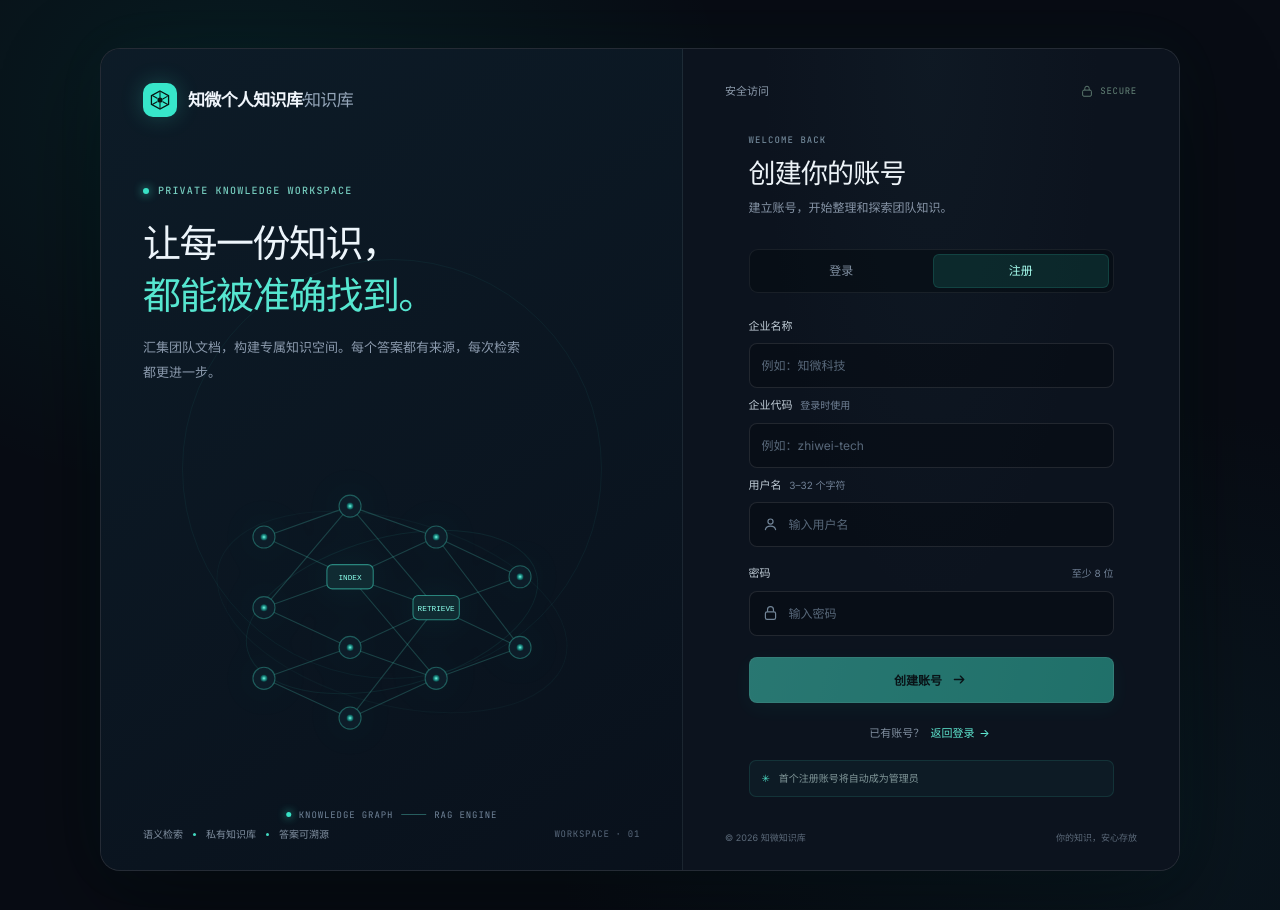
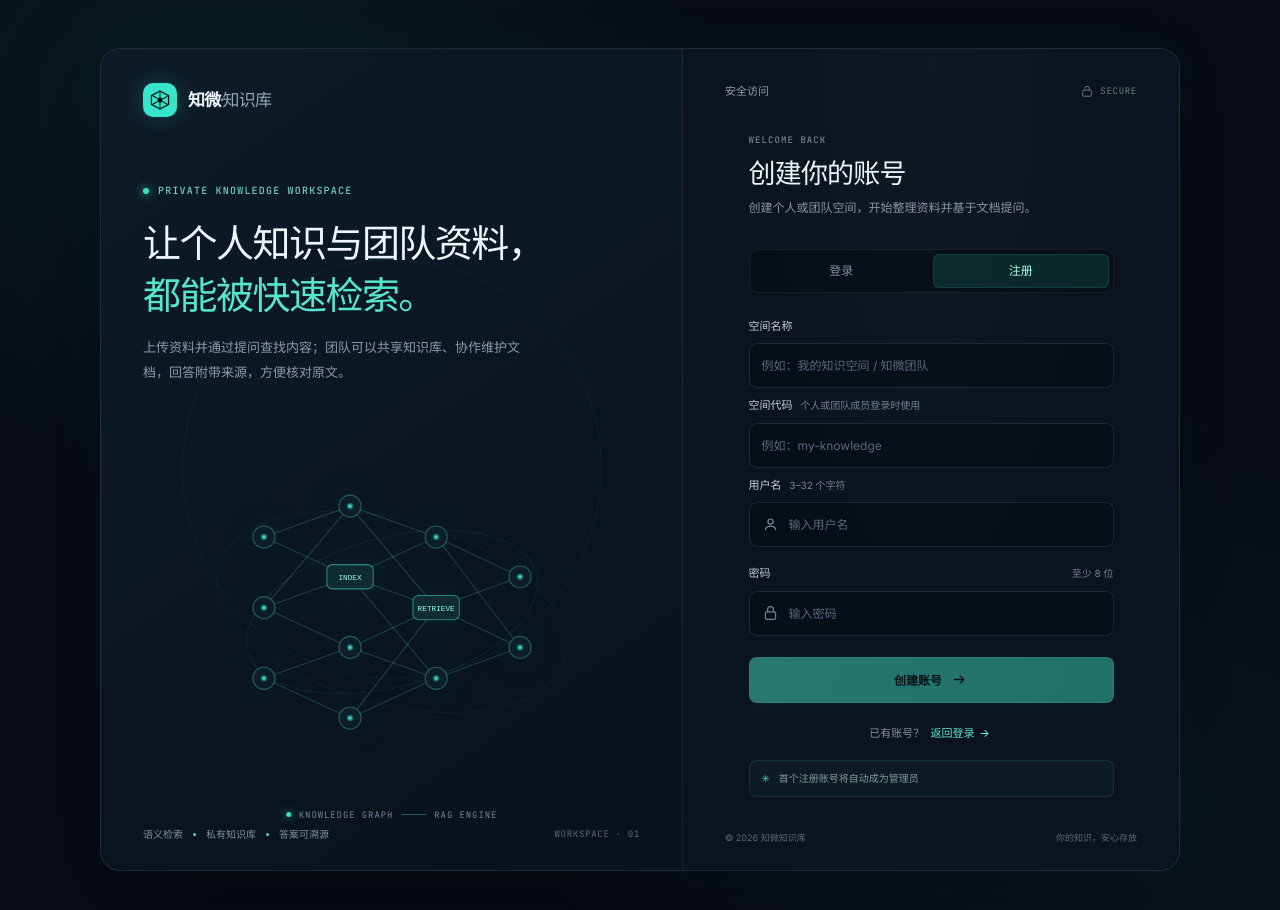
Before and after one commit to xiajia666/RAG, a React (Vite) app in the folder frontend/: page /#/login in a window 1280 px wide. Both pictures are taken after a click on the tab "注册". Shown: the top 910 px of the page. Built offline with nearby package versions, Linux system fonts and the light colour scheme.

Commit message:
页面介绍修改

```diff
--- a/frontend/index.html
+++ b/frontend/index.html
@@ -3,7 +3,7 @@
   <head>
     <meta charset="UTF-8" />
     <meta name="viewport" content="width=device-width, initial-scale=1.0" />
-    <title>小微企业知识库</title>
+    <title>知微知识库｜个人与团队知识空间</title>
   </head>
   <body>
     <div id="root"></div>
--- a/frontend/src/WorkspaceShell.tsx
+++ b/frontend/src/WorkspaceShell.tsx
@@ -36,7 +36,7 @@ export default function WorkspaceShell() {
       <main className="flex-1 flex flex-col overflow-hidden" style={{ background: 'var(--color-bg)' }}>
         <header className="flex items-center justify-between px-6 py-3 shrink-0" style={{ borderBottom: '1px solid var(--color-border)', background: 'var(--color-surface)', minHeight: 52 }}>
           <div className="flex items-center gap-2 text-xs" style={{ color: 'var(--color-text-3)' }}>
-            <span>NeuralRAG</span><span aria-hidden="true">›</span><span style={{ color: 'var(--color-text-2)' }}>{title}</span>
+            <span>知微知识库</span><span aria-hidden="true">›</span><span style={{ color: 'var(--color-text-2)' }}>{title}</span>
           </div>
           <div className="flex items-center gap-3">
             <div className="hidden md:block text-sm" style={{ color: 'var(--color-text-3)' }}>{user?.username}</div>
--- a/frontend/src/components/Sidebar.tsx
+++ b/frontend/src/components/Sidebar.tsx
@@ -38,7 +38,7 @@ export default function Sidebar(props: Props) {
     <aside className={`sidebar ${props.mobileOpen ? '' : 'hidden'}`}>
       <div className="sidebar-header">
         <span className="sidebar-brand">
-          <span className="dot">●</span>小微企业知识库
+          <span className="dot">●</span>知微知识库
         </span>
         <div className="sidebar-user">
           <span className="name">{props.username}</span>
--- a/frontend/src/components/WorkspaceSidebar.tsx
+++ b/frontend/src/components/WorkspaceSidebar.tsx
@@ -55,7 +55,7 @@ export default function Sidebar({ current, onNavigate, collapsed, onToggle, user
         </div>
         {!collapsed && (
           <span style={{ fontFamily: 'var(--font-display)', fontWeight: 700, fontSize: '1rem', letterSpacing: '-0.02em', whiteSpace: 'nowrap' }}>
-            NeuralRAG
+            知微知识库
           </span>
         )}
         <button
--- a/frontend/src/pages/Login.tsx
+++ b/frontend/src/pages/Login.tsx
@@ -74,15 +74,15 @@ export default function Login() {
     <main className="login-page">
       <div className="login-frame">
         <section className="login-story" aria-label="产品介绍">
-          <a className="login-brand" href="#/login" aria-label="个人知识库首页">
+          <a className="login-brand" href="#/login" aria-label="知微知识库首页">
             <BrandMark />
-            <span>知微个人知识库<span className="login-brand-light">·知识库</span></span>
+            <span>知微<span className="login-brand-light">·知识库</span></span>
           </a>
 
           <div className="login-story-copy">
             <div className="login-eyebrow"><span /> PRIVATE KNOWLEDGE WORKSPACE</div>
-            <h1>让每一份知识，<br /><span>都能被准确找到。</span></h1>
-            <p>汇集团队文档，构建专属知识空间。每个答案都有来源，每次检索都更进一步。</p>
+            <h1>让个人知识与团队资料，<br /><span>都能被快速检索。</span></h1>
+            <p>上传资料并通过提问查找内容；团队可以共享知识库、协作维护文档，回答附带来源，方便核对原文。</p>
           </div>
 
           <div className="login-visual">
@@ -105,7 +105,7 @@ export default function Login() {
             <div className="login-mobile-brand"><BrandMark /><span>知微·知识库</span></div>
             <div className="login-heading-kicker">WELCOME BACK</div>
             <h2>{mode === 'login' ? '欢迎回来' : '创建你的账号'}</h2>
-            <p className="login-form-subtitle">{mode === 'login' ? '登录以继续访问你的知识空间。' : '建立账号，开始整理和探索团队知识。'}</p>
+            <p className="login-form-subtitle">{mode === 'login' ? '登录以继续访问你的知识空间。' : '创建个人或团队空间，开始整理资料并基于文档提问。'}</p>
 
             <div className="login-mode-tabs" role="tablist" aria-label="账户操作">
               <button type="button" role="tab" aria-selected={mode === 'login'} className={mode === 'login' ? 'active' : ''} onClick={() => switchMode('login')}>登录</button>
@@ -114,11 +114,11 @@ export default function Login() {
 
             <form className="login-form" onSubmit={submit}>
               {mode === 'register' && <>
-                <label htmlFor="tenant-name">企业名称</label>
-                <div className="login-input-wrap"><input id="tenant-name" value={tenantName} onChange={(e) => setTenantName(e.target.value)} placeholder="例如：知微科技" maxLength={128} /></div>
+                <label htmlFor="tenant-name">空间名称</label>
+                <div className="login-input-wrap"><input id="tenant-name" value={tenantName} onChange={(e) => setTenantName(e.target.value)} placeholder="例如：我的知识空间 / 知微团队" maxLength={128} /></div>
               </>}
-              <label htmlFor="tenant-code">企业代码 <span className="login-field-hint">登录时使用</span></label>
-              <div className="login-input-wrap"><input id="tenant-code" value={tenantCode} onChange={(e) => setTenantCode(e.target.value.toLowerCase().replace(/[^a-z0-9-]/g, ''))} placeholder="例如：zhiwei-tech" autoComplete="organization" maxLength={64} /></div>
+              <label htmlFor="tenant-code">空间代码 <span className="login-field-hint">个人或团队成员登录时使用</span></label>
+              <div className="login-input-wrap"><input id="tenant-code" value={tenantCode} onChange={(e) => setTenantCode(e.target.value.toLowerCase().replace(/[^a-z0-9-]/g, ''))} placeholder="例如：my-knowledge" autoComplete="organization" maxLength={64} /></div>
 
               <label htmlFor="login-username">用户名 {mode === 'register' && <span className="login-field-hint">3–32 个字符</span>}</label>
               <div className="login-input-wrap"><svg viewBox="0 0 20 20" fill="none" aria-hidden="true"><circle cx="10" cy="6.5" r="3" stroke="currentColor" strokeWidth="1.4" /><path d="M4 16c.5-2.5 2.5-4 6-4s5.5 1.5 6 4" stroke="currentColor" strokeWidth="1.4" strokeLinecap="round" /></svg><input id="login-username" value={username} onChange={(e) => setUsername(e.target.value)} placeholder="输入用户名" autoComplete="username" autoFocus maxLength={mode === 'register' ? 32 : undefined} /></div>
--- a/frontend/src/workspace-pages/Dashboard.tsx
+++ b/frontend/src/workspace-pages/Dashboard.tsx
@@ -21,7 +21,7 @@ export default function Dashboard({ onNavigate }: { onNavigate: (page: string) =
     { label: '知识库总数', value: data.stats.knowledge_bases, color: 'var(--color-cyan)', icon: '▤' },
     { label: '文档总量', value: data.stats.documents, color: 'var(--color-blue)', icon: '▧' },
     { label: '本月问答次数', value: data.stats.queries_this_month, color: 'var(--color-violet)', icon: '◌' },
-    { label: '团队成员', value: data.stats.members, color: 'var(--color-green)', icon: '♙' },
+    { label: '空间成员', value: data.stats.members, color: 'var(--color-green)', icon: '♙' },
   ]
   const actions = [
     { label: '新建知识库', target: 'kbs/new', icon: '+', color: 'var(--color-cyan)' },
@@ -32,7 +32,7 @@ export default function Dashboard({ onNavigate }: { onNavigate: (page: string) =
   return (
     <div className="flex-1 overflow-y-auto animate-fade-in" style={{ padding: '24px 28px' }}>
       <div className="flex items-start justify-between mb-8">
-        <div><h1 style={{ fontFamily: 'var(--font-display)', fontWeight: 700, fontSize: '1.5rem' }}>你好，{user?.nickname || user?.username} 👋</h1><p className="text-sm mt-1" style={{ color: 'var(--color-text-2)' }}>这是你的企业知识库概览</p></div>
+        <div><h1 style={{ fontFamily: 'var(--font-display)', fontWeight: 700, fontSize: '1.5rem' }}>你好，{user?.nickname || user?.username} 👋</h1><p className="text-sm mt-1" style={{ color: 'var(--color-text-2)' }}>个人资料与团队知识空间，一站管理</p></div>
         <button onClick={() => onNavigate('kbs/new')} className="px-4 py-2 rounded-lg text-sm font-medium" style={{ background: 'var(--color-cyan)', color: 'var(--color-text-inv)' }}>＋ 新建知识库</button>
       </div>
       {error && <div className="mb-4 text-sm" style={{ color: 'var(--color-red)' }}>{error}</div>}
--- a/frontend/src/workspace-pages/Settings.tsx
+++ b/frontend/src/workspace-pages/Settings.tsx
@@ -41,7 +41,7 @@ export default function Settings() {
   const security = settings.security || {}
   const toggles = [{ id: 'two_factor', title: '双因素认证', desc: '当前版本尚未接入验证码服务' }, { id: 'sso', title: '单点登录（SSO）', desc: '当前版本尚未接入企业身份提供商' }, { id: 'audit_log', title: '操作审计日志', desc: '审计日志功能尚未启用' }, { id: 'ip_allowlist', title: 'IP 白名单', desc: '限制访问来源需在网关或服务器配置' }]
   return <div className="flex-1 overflow-y-auto p-6 animate-fade-in"><h1 className="text-2xl font-bold mb-6">设置</h1><div className="flex gap-1 mb-6 overflow-x-auto" style={{ borderBottom: '1px solid var(--color-border)' }}>{TABS.map(item => <button key={item} onClick={() => setTab(item)} className="px-4 py-3 text-sm whitespace-nowrap" style={{ color: tab === item ? 'var(--color-cyan)' : 'var(--color-text-3)', borderBottom: `2px solid ${tab === item ? 'var(--color-cyan)' : 'transparent'}` }}>{item}</button>)}</div><div className="max-w-3xl space-y-5">{error && <p className="text-sm" style={{ color: 'var(--color-red)' }}>{error}</p>}{saved && <p className="text-sm" style={{ color: 'var(--color-green)' }}>{saved}</p>}
-    {tab === '通用' && <section className="space-y-5"><label className="block text-sm">企业名称<input disabled={!isAdmin} value={name} onChange={e => setName(e.target.value)} className="mt-1 w-full px-3 py-2.5 rounded-lg" style={inputStyle} /></label><div><label className="block text-sm mb-1">企业代码</label><div className="px-3 py-2.5 rounded-lg text-sm" style={{ color: 'var(--color-text-2)', background: 'var(--color-surface)', border: '1px solid var(--color-border)' }}>{tenant?.tenant_code || '加载中…'}</div><p className="text-xs mt-1" style={{ color: 'var(--color-text-3)' }}>企业代码是登录时的租户标识，创建后不可更改。</p></div><label className="block text-sm">默认语言<select disabled={!isAdmin} value={settings.language || '简体中文'} onChange={e => setSettings(v => ({ ...v, language: e.target.value }))} className="mt-1 w-full px-3 py-2.5 rounded-lg" style={inputStyle}><option>简体中文</option><option>English</option></select></label><Toggle disabled={!isAdmin} title="邮件通知" desc="邮件发送服务配置后可用于系统通知" value={settings.email_notifications || false} onChange={value => setSettings(s => ({ ...s, email_notifications: value }))} /><button disabled={!isAdmin} onClick={() => void saveGeneral()} className="px-5 py-2.5 rounded-lg text-sm" style={{ ...primaryStyle, opacity: isAdmin ? 1 : .5 }}>保存更改</button></section>}
+    {tab === '通用' && <section className="space-y-5"><label className="block text-sm">空间名称<input disabled={!isAdmin} value={name} onChange={e => setName(e.target.value)} className="mt-1 w-full px-3 py-2.5 rounded-lg" style={inputStyle} /></label><div><label className="block text-sm mb-1">空间代码</label><div className="px-3 py-2.5 rounded-lg text-sm" style={{ color: 'var(--color-text-2)', background: 'var(--color-surface)', border: '1px solid var(--color-border)' }}>{tenant?.tenant_code || '加载中…'}</div><p className="text-xs mt-1" style={{ color: 'var(--color-text-3)' }}>个人或团队成员登录时使用此空间代码；创建后不可更改。</p></div><label className="block text-sm">默认语言<select disabled={!isAdmin} value={settings.language || '简体中文'} onChange={e => setSettings(v => ({ ...v, language: e.target.value }))} className="mt-1 w-full px-3 py-2.5 rounded-lg" style={inputStyle}><option>简体中文</option><option>English</option></select></label><Toggle disabled={!isAdmin} title="邮件通知" desc="邮件发送服务配置后可用于系统通知" value={settings.email_notifications || false} onChange={value => setSettings(s => ({ ...s, email_notifications: value }))} /><button disabled={!isAdmin} onClick={() => void saveGeneral()} className="px-5 py-2.5 rounded-lg text-sm" style={{ ...primaryStyle, opacity: isAdmin ? 1 : .5 }}>保存更改</button></section>}
     {tab === 'API & 集成' && <section className="space-y-4"><div className="rounded-xl p-5" style={cardStyle}><h2 className="font-semibold mb-2">API 接入地址</h2><p className="text-sm mb-3" style={{ color: 'var(--color-text-2)' }}>当前服务未实现独立 API 密钥管理。应用接口使用当前登录会话令牌鉴权，请勿在页面中暴露服务端密钥。</p><code className="block p-3 rounded-lg text-xs break-all" style={{ background: 'var(--color-surface-2)', color: 'var(--color-cyan)' }}>{window.location.origin}/api</code><a className="inline-block mt-3 text-sm" style={{ color: 'var(--color-cyan)' }} href="/docs" target="_blank" rel="noreferrer">打开后端 API 文档 →</a></div><div className="rounded-xl p-5" style={cardStyle}><h2 className="font-semibold mb-2">外部集成</h2><p className="text-sm" style={{ color: 'var(--color-text-3)' }}>Notion、飞书、Slack 等数据同步尚未接入。接入状态会在对应连接器完成配置后显示。</p></div></section>}
     {tab === '模型配置' && <section className="space-y-4"><div className="rounded-xl p-5" style={cardStyle}><h2 className="font-semibold mb-3">服务端当前模型</h2><div className="space-y-3 text-sm"><p>嵌入模型：<b>{models?.embedding_model || '读取中…'}</b><span className="ml-2 text-xs" style={{ color: models?.embedding_configured ? 'var(--color-green)' : 'var(--color-amber)' }}>{models?.embedding_configured ? '已配置凭据' : '未配置凭据'}</span></p><p>问答模型：<b>{models?.chat_model || '读取中…'}</b><span className="ml-2 text-xs" style={{ color: models?.chat_configured ? 'var(--color-green)' : 'var(--color-amber)' }}>{models?.chat_configured ? '已配置凭据' : '未配置凭据'}</span></p></div><p className="text-xs mt-4" style={{ color: 'var(--color-text-3)' }}>模型与供应商凭据由服务器环境变量管理，不能通过浏览器读取或修改。</p></div><div className="rounded-xl p-5" style={cardStyle}><label className="block text-sm">最大召回片段数：{settings.top_k ?? 4}<input disabled={!isAdmin} type="range" min="1" max="10" value={settings.top_k ?? 4} onChange={e => setSettings(s => ({ ...s, top_k: Number(e.target.value) }))} className="w-full mt-3" /></label><button disabled={!isAdmin} onClick={() => void saveSettings({ top_k: settings.top_k ?? 4 })} className="mt-4 px-4 py-2 rounded-lg text-sm" style={{ ...primaryStyle, opacity: isAdmin ? 1 : .5 }}>保存召回设置</button><p className="text-xs mt-2" style={{ color: 'var(--color-text-3)' }}>保存后会用于后续知识库检索。</p></div></section>}
     {tab === '安全' && <section className="space-y-3">{toggles.map(item => <Toggle disabled={!isAdmin} key={item.id} title={item.title} desc={item.desc} value={security[item.id] || false} onChange={value => { const next = { ...security, [item.id]: value }; setSettings(s => ({ ...s, security: next })); void saveSettings({ security: next }) }} />)}<div className="rounded-xl p-5 space-y-3" style={cardStyle}><h2 className="font-semibold">修改登录密码</h2><input type="password" value={currentPassword} onChange={e => setCurrentPassword(e.target.value)} placeholder="当前密码" autoComplete="current-password" className="w-full px-3 py-2 rounded-lg" style={inputStyle} /><input type="password" value={newPassword} onChange={e => setNewPassword(e.target.value)} placeholder="新密码，至少 8 位" autoComplete="new-password" className="w-full px-3 py-2 rounded-lg" style={inputStyle} /><button disabled={!currentPassword || newPassword.length < 8} onClick={() => void changePassword()} className="px-4 py-2 rounded-lg text-sm" style={primaryStyle}>更新密码</button></div><p className="text-xs" style={{ color: 'var(--color-text-3)' }}>安全选项状态仅作为组织偏好保存；未集成的安全功能不会被伪装成已启用的保护措施。</p></section>}
```
Also changed, not shown: frontend/src/workspace-pages/KnowledgeBases.tsx (+1 -1 lines).
